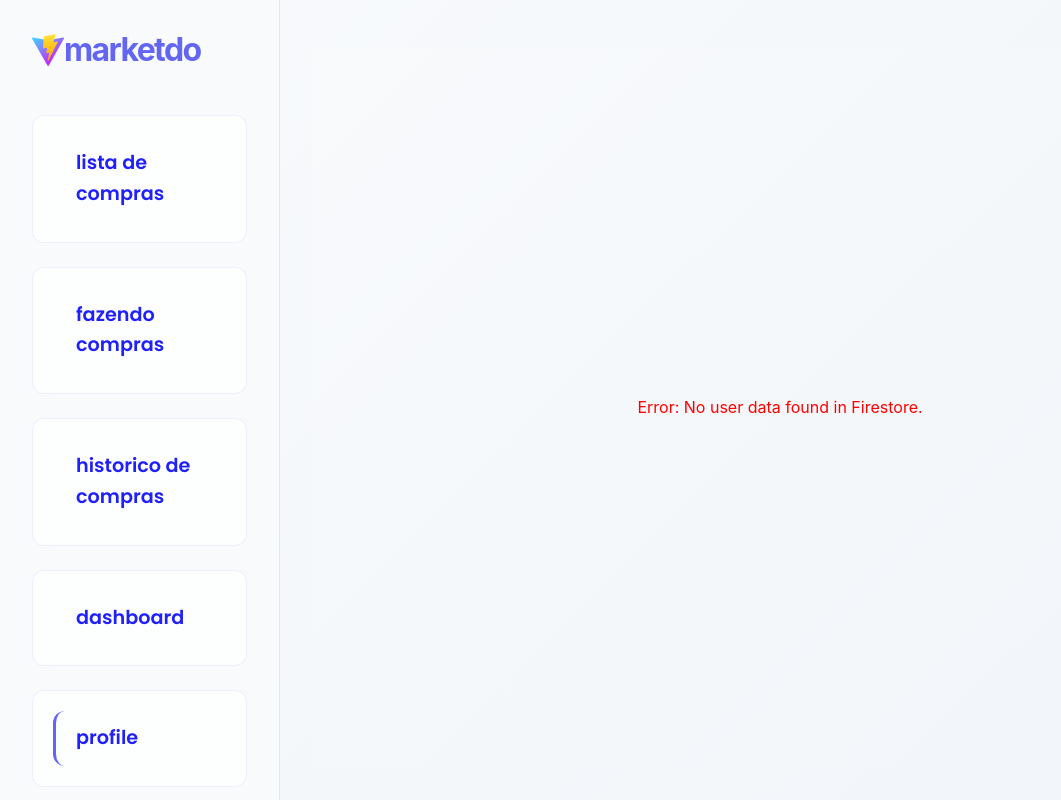
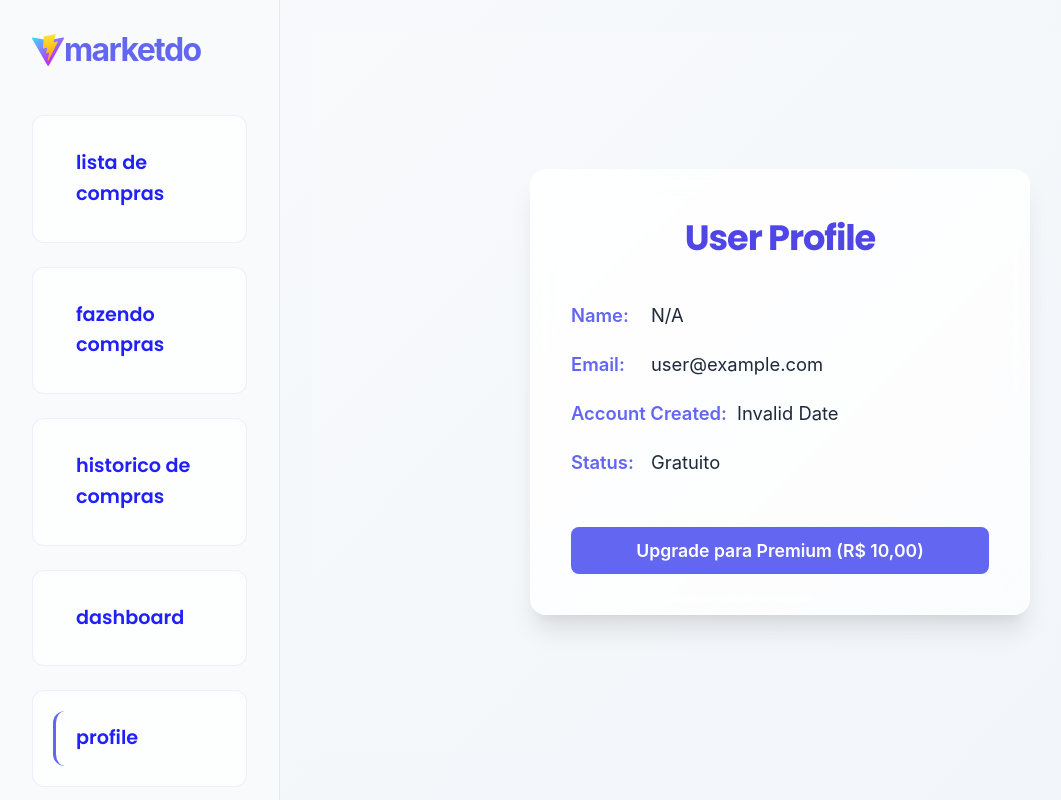
Before and after one commit to brunoOtavares/ListaComprasVerdadeira, a React (Vite) app: page /profile in a window 1280 px wide. Shown: the whole page, without its empty margins (0-1061 px from the left). Built offline with nearby package versions, Linux system fonts and the light colour scheme; no server answers; the database is empty; sample sign-in values are in the browser's storage.

Commit message:
Feat: Implement premium system with Mercado Pago integration

```diff
--- a/src/App.jsx
+++ b/src/App.jsx
@@ -10,12 +10,13 @@ import Dashboard from "./Components/Dashboard";
 import Login from './Components/Login';
 import Profile from './Components/Profile';
 import { auth, db } from './lib/firebase';
-import { collection, onSnapshot, addDoc, serverTimestamp } from 'firebase/firestore';
+import { collection, onSnapshot, addDoc, serverTimestamp, doc, getDoc, deleteDoc } from 'firebase/firestore';
 import './App.css';
 
 function App() {
   const [user, setUser] = useState(null);
   const [loading, setLoading] = useState(true);
+  const [isPremium, setIsPremium] = useState(false); // New state for premium status
   const [dataLoaded, setDataLoaded] = useState(false);
   const [shoppingListLoaded, setShoppingListLoaded] = useState(false);
   const [purchaseHistoryLoaded, setPurchaseHistoryLoaded] = useState(false);
@@ -25,11 +26,22 @@ function App() {
   const [purchaseHistory, setPurchaseHistory] = useState([]);
 
   useEffect(() => {
-    const unsubscribe = auth.onAuthStateChanged(user => {
+    const unsubscribe = auth.onAuthStateChanged(async user => {
       setUser(user);
-      if (user && shoppingListLoaded && purchaseHistoryLoaded) {
-        setLoading(false);
-      } else if (!user) {
+      if (user) {
+        // Fetch premium status from Firestore
+        const userDocRef = doc(db, 'users', user.uid);
+        const userDocSnap = await getDoc(userDocRef);
+        if (userDocSnap.exists()) {
+          setIsPremium(userDocSnap.data().isPremium || false);
+        } else {
+          setIsPremium(false);
+        }
+        if (shoppingListLoaded && purchaseHistoryLoaded) {
+          setLoading(false);
+        }
+      } else {
+        setIsPremium(false);
         setLoading(false);
       }
     });
@@ -105,7 +117,7 @@ function App() {
           />
           <Route
             path="/dashboard"
-            element={<Dashboard purchaseHistory={purchaseHistory} />}
+            element={isPremium ? <Dashboard purchaseHistory={purchaseHistory} /> : <div className="premium-required"><h2>Acesso Premium Necessário</h2><p>Faça upgrade para Premium para acessar o Dashboard.</p></div>}
           />
           <Route path="/login" element={<Login />} />
           <Route path="/profile" element={<Profile />} />
--- a/src/Components/Login.jsx
+++ b/src/Components/Login.jsx
@@ -30,6 +30,7 @@ const Login = () => {
           name: name,
           email: email,
           createdAt: user.metadata.creationTime,
+          isPremium: false, // New users are free by default
         });
         navigate('/');
       } catch (error) {
--- a/src/Components/Profile.css
+++ b/src/Components/Profile.css
@@ -46,6 +46,26 @@
   min-width: 70px; /* Align labels */
 }
 
+.upgrade-button {
+  background-color: var(--primary);
+  color: var(--white);
+  border: none;
+  padding: 0.8rem 1.5rem;
+  border-radius: var(--radius);
+  cursor: pointer;
+  font-size: 1.1em;
+  font-weight: 600;
+  margin-top: 2rem;
+  transition: var(--transition);
+  width: 100%;
+}
+
+.upgrade-button:hover {
+  background-color: var(--primary-dark);
+  transform: translateY(-2px);
+  box-shadow: var(--shadow-md);
+}
+
 .profile-card .error-message {
   color: var(--accent);
   margin-top: 1.5rem;
--- a/src/Components/Profile.jsx
+++ b/src/Components/Profile.jsx
@@ -19,7 +19,8 @@ const Profile = () => {
           if (docSnap.exists()) {
             setUserProfile({ ...docSnap.data(), email: user.email, createdAt: new Date(docSnap.data().createdAt).toLocaleDateString() });
           } else {
-            setError('No user data found in Firestore.');
+            // If user data not found, assume free user
+            setUserProfile({ email: user.email, isPremium: false, createdAt: new Date(user.metadata.creationTime).toLocaleDateString() });
           }
         } catch (e) {
           setError('Error fetching user data: ' + e.message);
@@ -34,6 +35,34 @@ const Profile = () => {
 
     return () => unsubscribe();
   }, []);
+
+  const handleUpgradeToPremium = async () => {
+    if (!auth.currentUser) {
+      setError('Você precisa estar logado para fazer upgrade.');
+      return;
+    }
+
+    try {
+      const response = await fetch('http://localhost:3000/create-preference', {
+        method: 'POST',
+        headers: {
+          'Content-Type': 'application/json',
+        },
+        body: JSON.stringify({ userId: auth.currentUser.uid }),
+      });
+
+      const data = await response.json();
+
+      if (data.init_point) {
+        window.location.href = data.init_point;
+      } else {
+        setError('Erro ao iniciar o pagamento: ' + (data.error || 'Erro desconhecido'));
+      }
+    } catch (error) {
+      console.error('Erro ao solicitar preferência de pagamento:', error);
+      setError('Erro ao solicitar preferência de pagamento.');
+    }
+  };
 
   if (loading) {
     return <div className="profile-container">Loading profile...</div>;
@@ -51,11 +80,19 @@ const Profile = () => {
     <div className="profile-container">
       <div className="profile-card">
         <h2>User Profile</h2>
-        <p><strong>Name:</strong> {userProfile.name}</p>
-              <p><strong>Email:</strong> {userProfile.email}</p>
-              <p><strong>Account Created:</strong> {userProfile.createdAt}</p>      </div>
+        <p><strong>Name:</strong> {userProfile.name || 'N/A'}</p>
+        <p><strong>Email:</strong> {userProfile.email}</p>
+        <p><strong>Account Created:</strong> {userProfile.createdAt}</p>
+        <p><strong>Status:</strong> {userProfile.isPremium ? 'Premium' : 'Gratuito'}</p>
+        {!userProfile.isPremium && (
+          <button onClick={handleUpgradeToPremium} className="upgrade-button">
+            Upgrade para Premium (R$ 10,00)
+          </button>
+        )}
+      </div>
     </div>
   );
+
 };
 
 export default Profile;
```
Also changed, not shown: server.js (+77 -0 lines).
